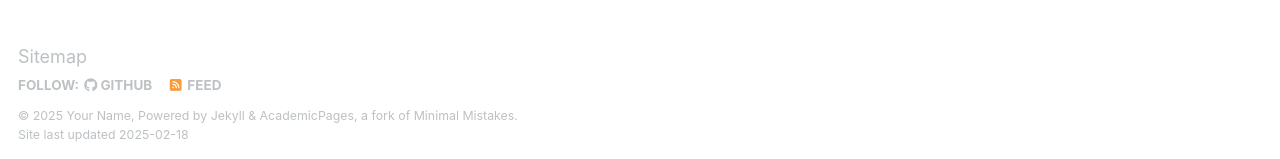
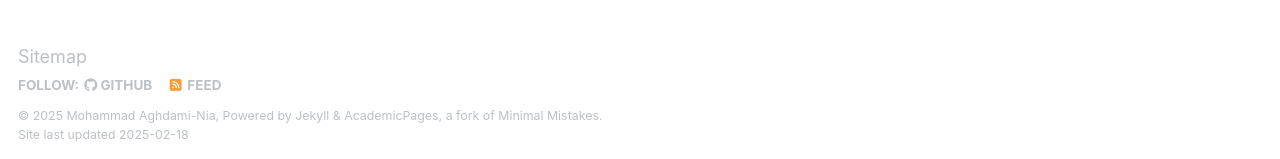
Before and after one commit to mo-agh/mo-agh.github.io, a Jekyll site: the page built from _pages/about.md, in a window 1280 px wide and 900 px high, scrolled down 2642 px. Shown: the part 738-897 px from the top of the window. Built offline with Jekyll 4.4.1, drawn with Linux system fonts in a browser that asks for light colours; some web fonts are replaced.

Commit message:
Update _config.yml

```diff
--- a/_config.yml
+++ b/_config.yml
@@ -11,7 +11,7 @@ locale                   : "en-US"
 site_theme               : "default"
 title                    : "Mohammad Aghdami-Nia"
 title_separator          : "-"
-name                     : &name "Your Name"
+name                     : &name "Mohammad Aghdami-Nia"
 description              : &description "Mohammad Aghdami-Nia's personal website"
 url                      : https://mo-agh.github.io # the base hostname & protocol for your site e.g. "https://[your GitHub username].github.io"
 baseurl                  : "" # the subpath of your site, e.g. "/blog"
```
